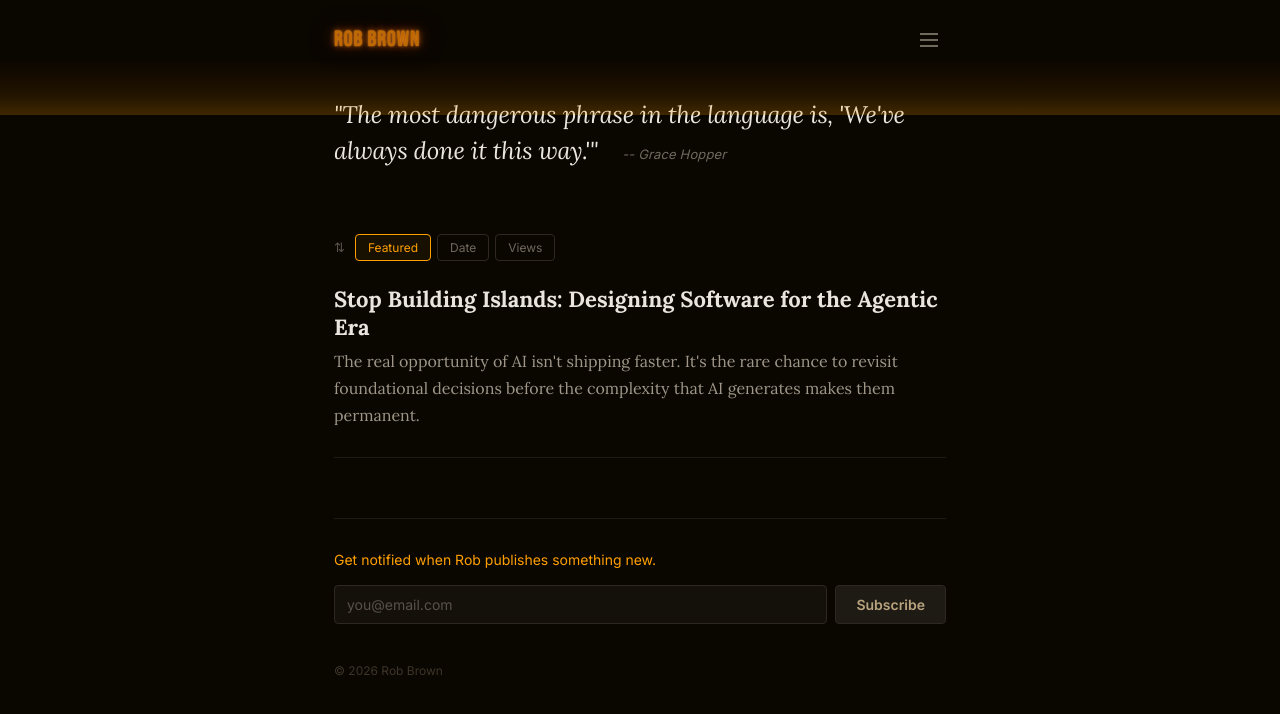
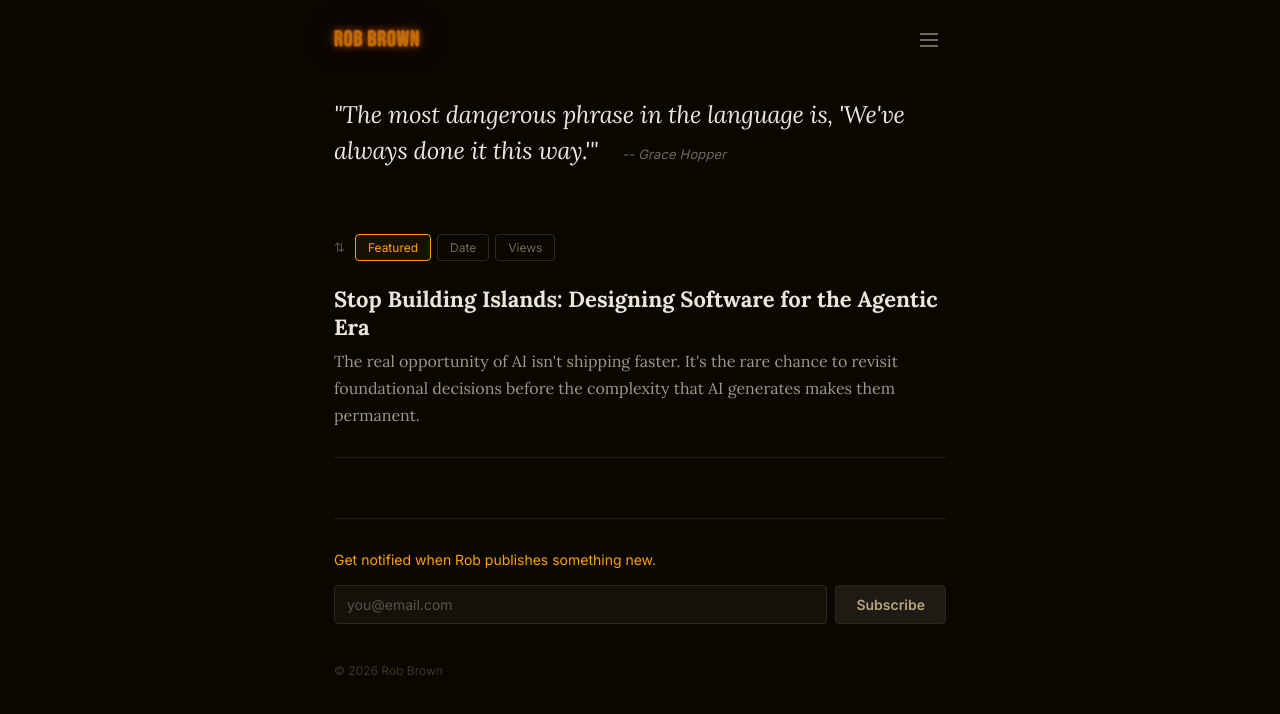
Before and after one commit to RobBrown/robisit, a Jekyll site: the page built from content/index.html, in a window 1280 px wide. Shown: the top 714 px of the page. Built offline with Jekyll 4.4.1, drawn with Linux system fonts in a browser that asks for light colours.

Commit message:
Remove scanline from /content page

```diff
--- a/content/index.html
+++ b/content/index.html
@@ -25,25 +25,6 @@ body{
   font-size:19px;
   line-height:1.85;
   -webkit-font-smoothing:antialiased;
-}
-
-/* ── Scanline sweep ── */
-.scanline{
-  position:fixed;left:0;width:100%;height:58px;
-  pointer-events:none;z-index:999;
-  background:linear-gradient(
-    to bottom,
-    rgba(180,90,0,0) 0%,
-    rgba(200,110,0,.07) 40%,
-    rgba(220,130,0,.13) 70%,
-    rgba(240,150,0,.18) 85%,
-    rgba(255,160,0,.22) 100%
-  );
-  animation:sweep 20s linear infinite;
-}
-@keyframes sweep{
-  0%{top:-60px}
-  100%{top:50vh}
 }
 
 /* ── Navigation ── */
@@ -263,8 +244,6 @@ footer .copy{
 </style>
 </head>
 <body>
-<div class="scanline"></div>
-
 <nav>
   <a href="/" class="brand">ROB BROWN</a>
   <div class="menu">
```
